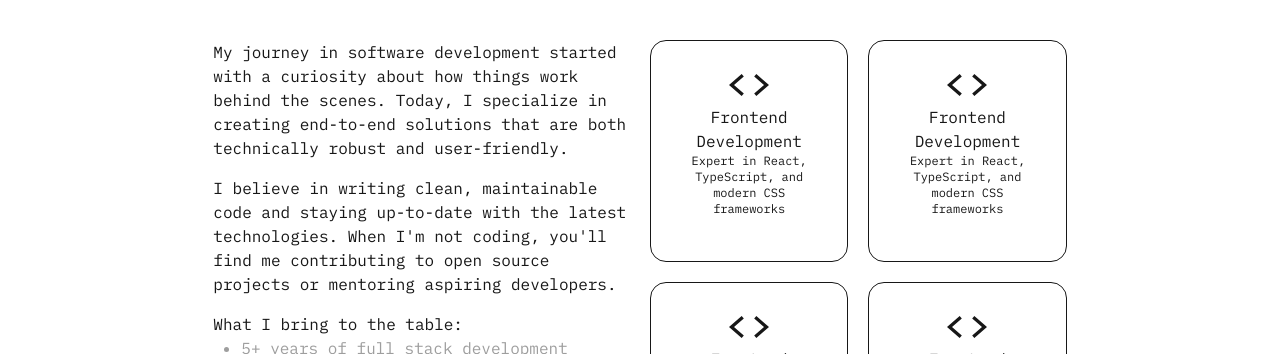
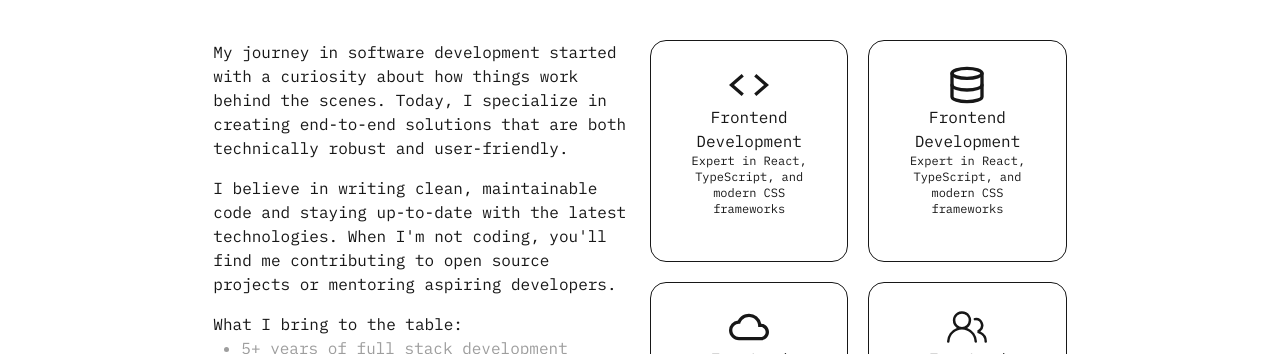
Before and after one commit to srodrigo23/portfolio.dev, a Next.js app: page / in a window 1280 px wide. Shown: the part 598-952 px from the top of the page. Built offline with nearby package versions, Linux system fonts and the light colour scheme.

Commit message:
add about me

```diff
--- a/app/components/About.tsx
+++ b/app/components/About.tsx
@@ -1,4 +1,7 @@
-  import { IoCodeSharp } from 'react-icons/io5';
+import { IoCodeSharp } from 'react-icons/io5';
+import { FiDatabase } from 'react-icons/fi';
+import { MdCloudQueue } from 'react-icons/md';
+import { GoPeople } from 'react-icons/go';
 
 const About = () => {
   return (
@@ -34,7 +37,7 @@ const About = () => {
             </ul>
           </div>
         </div>
-        <div className='grid lg:grid-cols-2 gap-5 md:grid-cols-1'>
+        <div className='grid lg:grid-cols-2 gap-5 md:grid-cols-2'>
           <div className='border rounded-2xl p-6'>
             <div className='flex flex-col items-center'>
               <IoCodeSharp size={40} />
@@ -47,7 +50,7 @@ const About = () => {
 
           <div className='border rounded-2xl p-6'>
             <div className='flex flex-col items-center'>
-              <IoCodeSharp size={40} />
+              <FiDatabase size={40} />
               <p className='text-center'>Frontend Development</p>
               <p className='text-center text-xs'>
                 Expert in React, TypeScript, and modern CSS frameworks
@@ -56,7 +59,7 @@ const About = () => {
           </div>
           <div className='border rounded-2xl p-6'>
             <div className='flex flex-col items-center'>
-              <IoCodeSharp size={40} />
+              <MdCloudQueue size={40} />
               <p className='text-center'>Frontend Development</p>
               <p className='text-center text-xs'>
                 Expert in React, TypeScript, and modern CSS frameworks
@@ -65,7 +68,7 @@ const About = () => {
           </div>
           <div className='border rounded-2xl p-6'>
             <div className='flex flex-col items-center'>
-              <IoCodeSharp size={40} />
+              <GoPeople size={40} />
               <p className='text-center'>Frontend Development</p>
               <p className='text-center text-xs'>
                 Expert in React, TypeScript, and modern CSS frameworks
```
